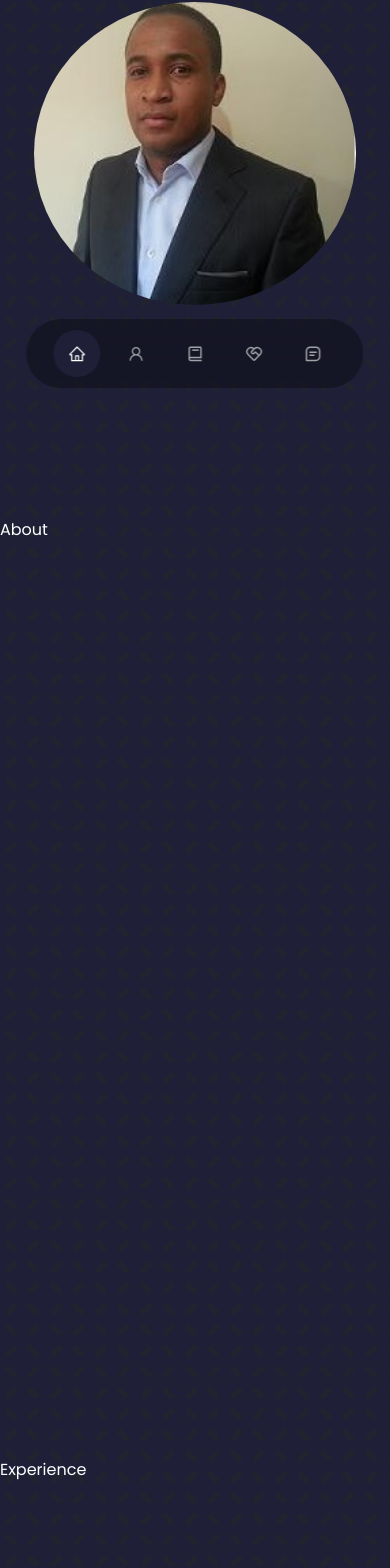
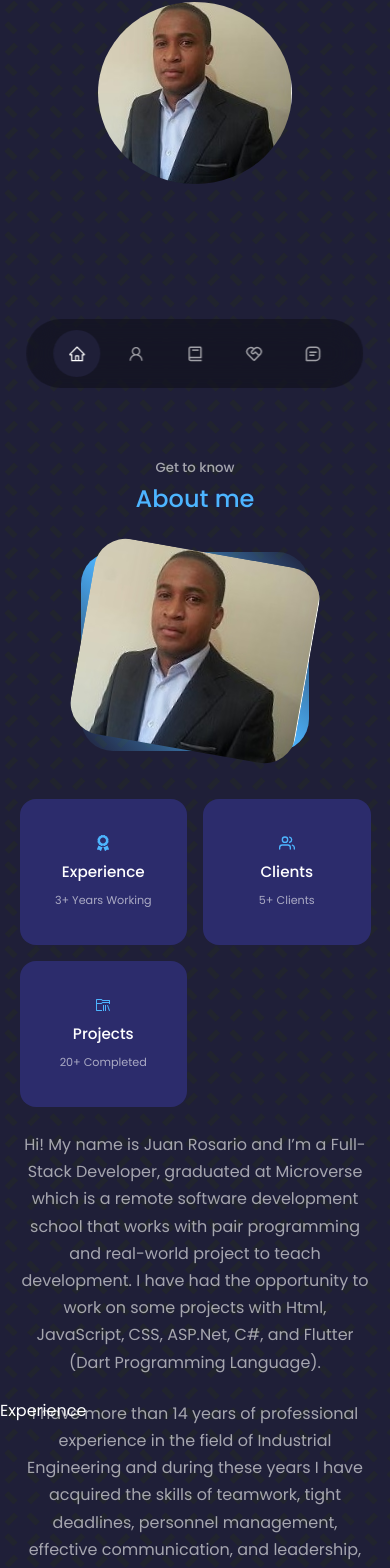
Before and after one commit to jrosario19/portfolio-react, a React (Create React App) app: page / in a window 390 px wide. Shown: the part 424-1992 px from the top of the page. Built offline with nearby package versions, Linux system fonts and the light colour scheme.

Commit message:
Add about section

```diff
--- a/src/components/about/About.jsx
+++ b/src/components/about/About.jsx
@@ -1,10 +1,53 @@
 import React from 'react'
 import './about.css'
+import ME from '../../assets/Foto-Perfil.jpg'
+import {FaAward} from 'react-icons/fa'
+import {FiUsers} from 'react-icons/fi'
+import {VscFolderLibrary} from 'react-icons/vsc'
+
 
 const about = () => {
   return (
     <section id='about'>
-      About
+      <h5>Get to know</h5>
+      <h2>About me</h2>
+      <div className="container about__container">
+        <div className="about__me">
+          <div className="about__me-image">
+            <img src={ME} alt="About image" />
+          </div>
+        </div>
+        <div className="about__content">
+          <div className="about__cards">
+            <article className="about__card">
+              <FaAward className='about__icon'/>
+              <h5>Experience</h5>
+              <small>3+ Years Working</small>
+            </article>
+
+            <article className="about__card">
+              <FiUsers className='about__icon'/>
+              <h5>Clients</h5>
+              <small>5+ Clients</small>
+            </article>
+
+            <article className="about__card">
+              <VscFolderLibrary className='about__icon'/>
+              <h5>Projects</h5>
+              <small>20+ Completed</small>
+            </article>
+
+          </div>
+            <p>
+            Hi! My name is Juan Rosario and I’m a Full-Stack Developer, graduated at Microverse which is a remote software development school that works with pair programming and real-world project to teach development. I have had the opportunity to work on some projects with Html, JavaScript, CSS, ASP.Net, C#, and Flutter (Dart Programming Language).
+            </p>
+            <p>
+            I have more than 14 years of professional experience in the field of Industrial Engineering and during these years I have acquired the skills of teamwork, tight deadlines, personnel management, effective communication, and leadership, which are some of the skills needed to be a successful remote software developer engineer.
+            </p>
+
+            <a href="#contact" className='btn btn-primary'>Let's Talk</a>
+        </div>
+      </div>
     </section>
   )
 }
--- a/src/components/about/about.css
+++ b/src/components/about/about.css
@@ -0,0 +1,103 @@
+.about__container {
+    display: grid;
+    grid-template-columns: 35% 50%;
+    gap:15%
+}
+
+.about__me {
+    width: 100%;
+    aspect-ratio: 1.15/1;
+    border-radius: 2rem;
+    background: linear-gradient(45deg, transparent, var(--color-primary), transparent);
+    display: grid;
+    place-items: cover;
+}
+
+.about__me-image {
+    border-radius: 2rem;
+    overflow: hidden;
+    transform: rotate(10deg);
+    transition: var(--transition);
+}
+
+.about__me-image:hover {
+    transform: rotate(0);
+}
+
+.about__cards {
+    display: grid;
+    grid-template-columns: repeat(3, 1fr);
+    gap: 1.5rem;
+}
+
+.about__card {
+    background: var(--color-bg-variant);
+    border: 1px solid transparent;
+    border-radius: 1rem;
+    padding: 2rem;
+    text-align: center;
+    transition: var(--transition);
+}
+
+.about__card:hover {
+    background: transparent;
+    border-color: var(--color-primary-variant);
+    cursor: default;
+}
+
+.about__icon {
+    color: var(--color-primary);
+
+}
+
+.about__card h5 {
+    font-size: 0.95rem;
+}
+
+.about__card small {
+    font-size: 0.7rem;
+    color: var(--color-light);
+}
+
+.about__content p {
+    margin: 2rem 0 2.6rem;
+    color: var(--color-light);
+}
+
+/* =============== MEDIA QUERIES (MEDIUM DEVICES) =================*/
+@media screen and (max-width:1024px) {
+    .about__container {
+        grid-template-columns: 1fr;
+        gap: 0;
+    }
+
+    .about__me {
+        width: 50%;
+        margin: 2rem auto 4rem;
+    }
+
+    .about__content p {
+        margin: 1rem 0 1.5rem;
+    }
+}
+
+/* =============== MEDIA QUERIES (SMALL DEVICES) =================*/
+@media screen and (max-width:600px) {
+    .about__me {
+        width: 65%;
+        margin: 0 auto 3rem;
+    }
+
+    .about__cards {
+        grid-template-columns: 1fr 1fr;
+        gap: 1rem;
+    }
+
+    .about__content {
+        text-align: center;
+    }
+
+    .about__content p {
+        margin: 1.5rem 0;
+    }
+}
--- a/src/components/header/header.css
+++ b/src/components/header/header.css
@@ -66,7 +66,12 @@ header {
 /* =============== MEDIA QUERIES (SMALL DEVICES) =================*/
 @media screen and (max-width:600px) {
     header {
-        height: 100vh;
+        height: 93vh;
+    }
+
+    .profile__photo {
+        width: auto;
+        height: 60%;
     }
 
     .header__socials, .scroll__down {
```
